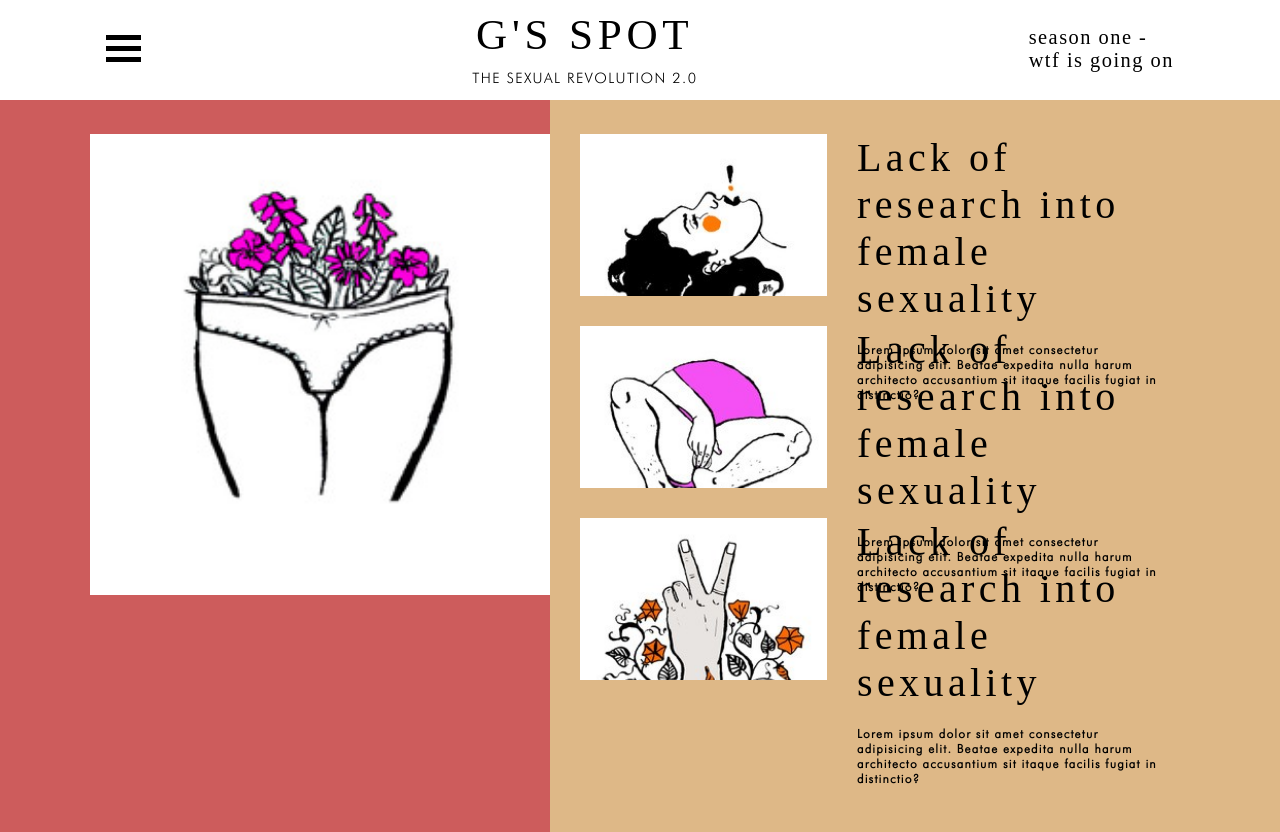
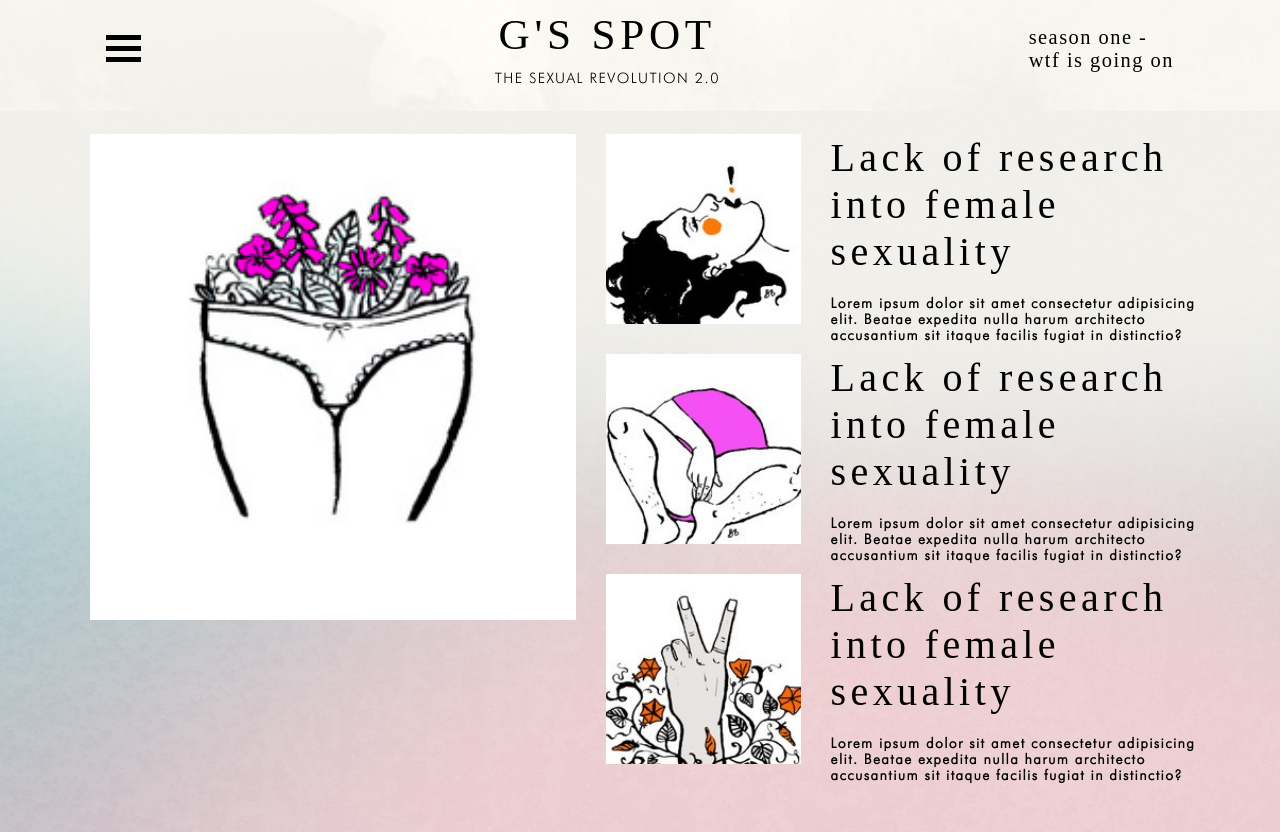
Before and after one commit to DaveCoded/Georgias-blog, a plain HTML site: page index.html in a window 1280 px wide. Shown: the top 832 px of the page. Drawn offline with Linux system fonts and the light colour scheme; a web font is replaced by a local one.

Commit message:
change excerpt font size

```diff
--- a/style.css
+++ b/style.css
@@ -22,6 +22,7 @@
 
 body {
   box-sizing: border-box;
+  background-image: url('img/home-background.jpg');
 }
 
 /* =================================================
@@ -36,8 +37,8 @@ body {
   display: flex;
   justify-content: space-between;
   align-items: center;
-  margin: 10px 0;
-  padding: 0 106px;
+  padding: 10px 106px 24px;
+  background-image: url('img/post-background.jpg');
 }
 
 .header__nav-icon {}
@@ -45,6 +46,7 @@ body {
 .header__title {
   text-align: center;
   text-transform: uppercase;
+  margin-right: -45px;
 }
 
 .header__title--heading {
@@ -92,17 +94,17 @@ body {
 }
 
 .left-column {
-  background-color: indianred;
+  /* background-color: indianred; */
   float: left;
-  width: 43%;
-  height: 200vh;
+  width: 45%;
+  height: 500vh;
 }
 
 .right-column {
-  background-color: burlywood;
+  /* background-color: burlywood; */
   float: right;
-  width: 57%;
-  height: 200vh;
+  width: 55%;
+  height: 500vh;
 }
 
 /* =================================================
@@ -116,8 +118,10 @@ body {
 
 .image-box {
   position: fixed;
-  width: 36%;
   margin-top: 34px;
+  width: 38%;
+  height: calc(100vh - 170px);
+  overflow: hidden;
 }
 
 .main-article__image {
@@ -131,23 +135,24 @@ body {
 .secondary-articles-section {
   margin-top: 34px;
   margin-left: 30px;
-  width: 80%;
+  width: 86%;
 }
 
 .secondary-article {
   display: flex;
   margin-bottom: 30px;
-  height: 162px;
+  height: 190px;
 }
 
 .thumbnail {
   margin-right: 30px;
   overflow: hidden;
-  width: 123%;
+  width: 88%;
 }
 
 .thumbnail__image {
   width: 100%;
+  height: 134%;
   object-fit: cover;
 }
 
@@ -163,7 +168,7 @@ body {
 
 .secondary-article__excerpt {
   font-family: 'futura-light';
-  font-size: 12px;
+  font-size: 14px;
   font-weight: 600;
   letter-spacing: .1em;
 }
```
